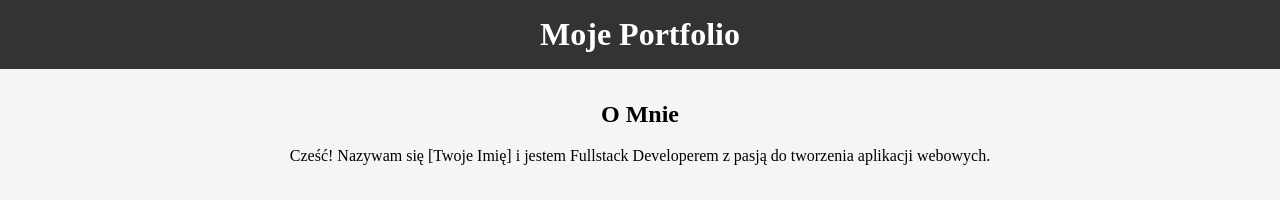
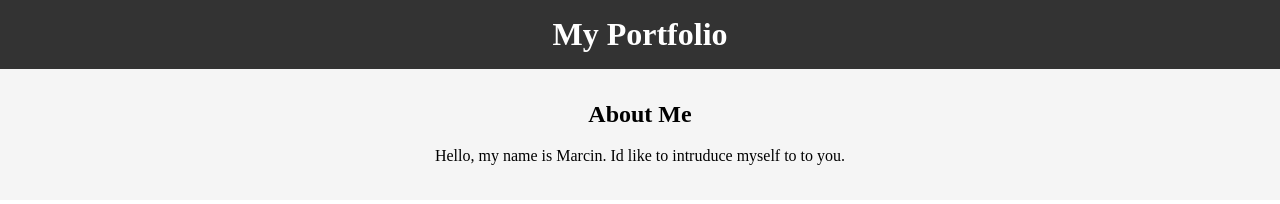
Before and after one commit to Gromiasty/My-portfolio, a plain HTML site: page index.html in a window 1280 px wide. Drawn offline with Linux system fonts and the light colour scheme.

Commit message:
Update index.html

```diff
--- a/index.html
+++ b/index.html
@@ -4,15 +4,15 @@
     <meta charset="UTF-8">
     <meta name="viewport" content="width=device-width, initial-scale=1.0">
     <link rel="stylesheet" href="style.css">
-    <title>Moje Portfolio</title>
+    <title>My Portfolio</title>
 </head>
 <body>
     <header>
-        <h1>Moje Portfolio</h1>
+        <h1>My Portfolio</h1>
     </header>
     <section class="about-me">
-        <h2>O Mnie</h2>
-        <p>Cześć! Nazywam się [Twoje Imię] i jestem Fullstack Developerem z pasją do tworzenia aplikacji webowych.</p>
+        <h2>About Me</h2>
+        <p>Hello, my name is Marcin. Id like to intruduce myself to to you. </p>
     </section>
 </body>
 </html>
```
